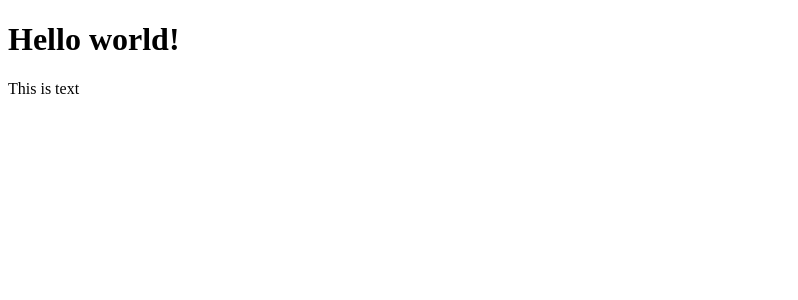
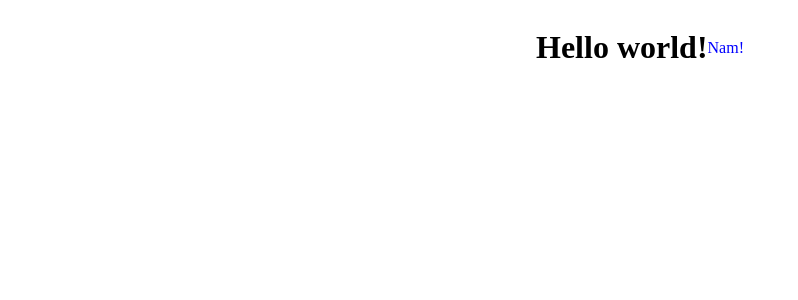
Before and after one commit to anttikissa/vuetest, a Vue app: page / in a window 1280 px wide. Shown: the top 300 px of the page, without its empty margins (0-798 px from the left). Built offline with nearby package versions, Linux system fonts and the light colour scheme.

Commit message:
CSS, Stylus, hot loading

```diff
--- a/package.json
+++ b/package.json
@@ -4,6 +4,8 @@
   "description": "",
   "main": "index.js",
   "dependencies": {
+    "stylus": "^0.54.5",
+    "stylus-loader": "^3.0.2",
     "vue": "^2.5.17",
     "vue-router": "^3.0.2"
   },
--- a/src/App.vue
+++ b/src/App.vue
@@ -1,6 +1,22 @@
 <template>
-<div>
+<div class="full-width center-content">
 <h1>Hello world!</h1>
-<p>This is text</p>
+<p>Nam!</p>
 </div>
 </template>
+
+<style lang="stylus" scoped>
+.full-width {
+	width: 100%
+}
+
+.center-content {
+	display: flex
+	justify-content: center
+	align-items: center
+}
+
+p {
+	color: blue
+}
+</style>
```
Also changed, not shown: 2 other files (tests, documents, lock files or other folders).
